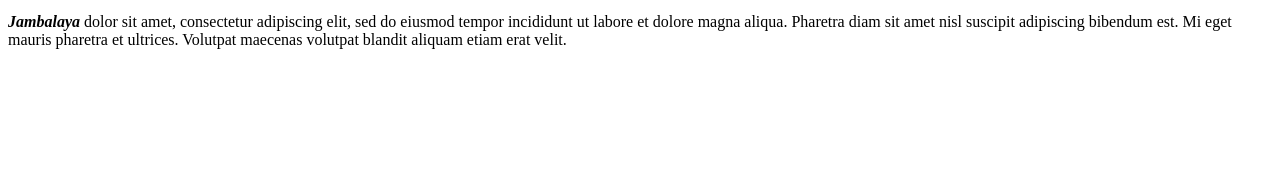
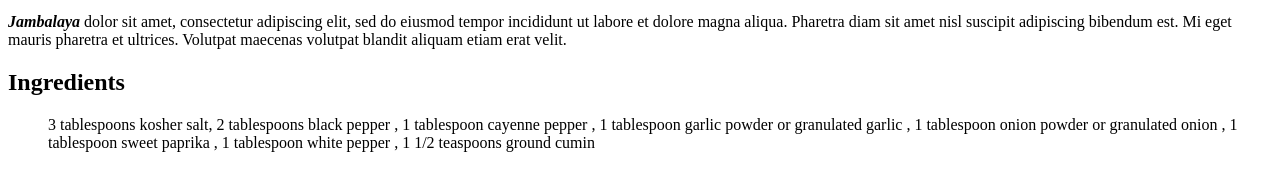
Before and after one commit to DMart510/odin-recipes, a plain HTML site: page index.html in a window 1280 px wide. Shown: the part 101-292 px from the top of the page. Drawn offline with Linux system fonts and the light colour scheme.

Commit message:
Added an H2 Header and an unordered list of ingredients

```diff
--- a/index.html
+++ b/index.html
@@ -11,5 +11,16 @@
     <a href="https://www.allrecipes.com/recipe/31848/jambalaya/">Jambalaya</a>
     <img src="recipes/jamba.jpeg" alt="This is a photo of Jambalaya">
     <p><strong><em>Jambalaya </em></strong>dolor sit amet, consectetur adipiscing elit, sed do eiusmod tempor incididunt ut labore et dolore magna aliqua. Pharetra diam sit amet nisl suscipit adipiscing bibendum est. Mi eget mauris pharetra et ultrices. Volutpat maecenas volutpat blandit aliquam etiam erat velit.</p>
+    <h2>Ingredients</h2>
+    <ul>
+        <ls>3 tablespoons kosher salt</ls>,
+        <ls>2 tablespoons black pepper </ls>,
+        <ls>1 tablespoon cayenne pepper </ls>,
+        <ls>1 tablespoon garlic powder or granulated garlic </ls>,
+        <ls>1 tablespoon onion powder or granulated onion </ls>,
+        <ls>1 tablespoon sweet paprika </ls>,
+        <ls>1 tablespoon white pepper </ls>,
+        <ls>1 1/2 teaspoons ground cumin </ls>
+    </ol>
 </body>
 </html>
```
